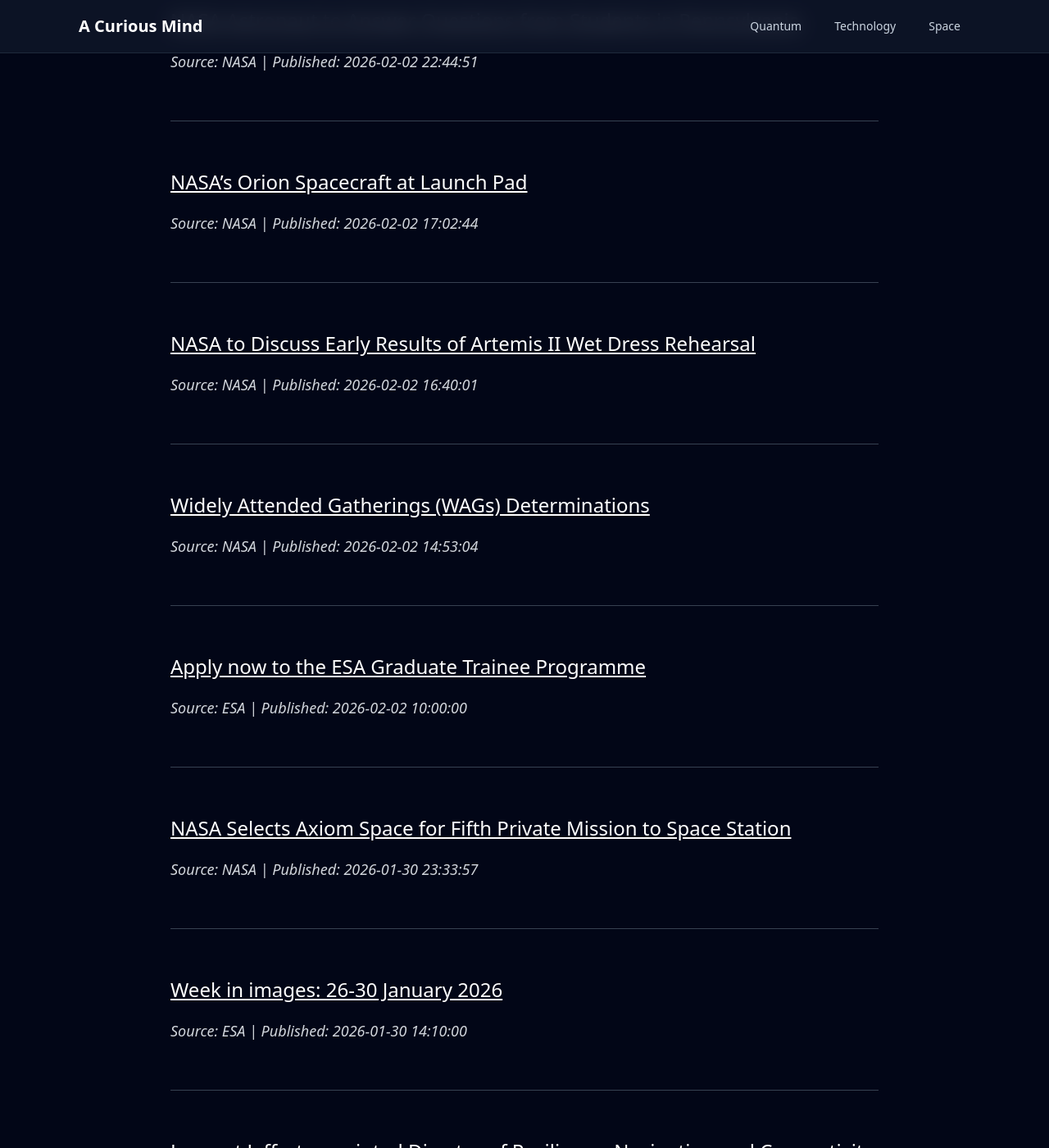
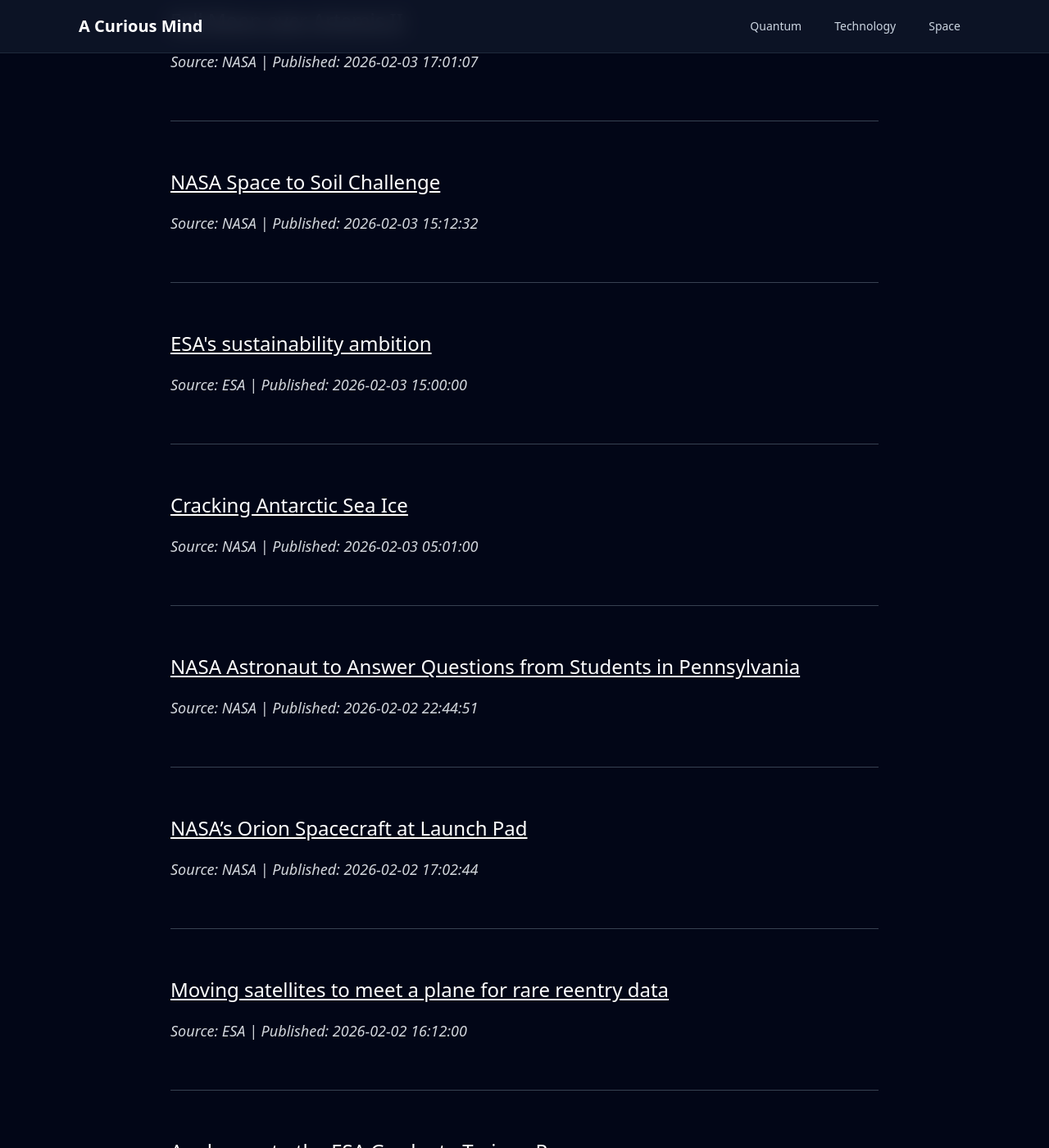
Before and after one commit to onehl7/onehl7.github.io, a Jekyll site: the page built from _posts/2025-11-22-space-updates.md, in a window 1280 px wide and 1400 px high, scrolled down 351 px. Shown: the whole window at 82% size. Built offline with Jekyll 4.4.1, drawn with Linux system fonts in a browser that asks for light colours; nearby versions of some CDN libraries; some of the changed text lies outside the part shown.

Commit message:
Update space news data

```diff
--- a/_data/space_news.json
+++ b/_data/space_news.json
@@ -1,4 +1,28 @@
 [
+  {
+    "source": "NASA",
+    "title": "Full Moon over Artemis II",
+    "link": "https://www.nasa.gov/image-article/full-moon-over-artemis-ii/",
+    "published": "2026-02-03 17:01:07"
+  },
+  {
+    "source": "NASA",
+    "title": "NASA Space to Soil Challenge",
+    "link": "https://www.nasa.gov/directorates/stmd/prizes-challenges-crowdsourcing-program/center-of-excellence-for-collaborative-innovation-coeci/nasa-space-to-soil-challenge/",
+    "published": "2026-02-03 15:12:32"
+  },
+  {
+    "source": "ESA",
+    "title": "ESA's sustainability ambition",
+    "link": "https://www.esa.int/ESA_Multimedia/Videos/2026/01/ESA_s_sustainability_ambition",
+    "published": "2026-02-03 15:00:00"
+  },
+  {
+    "source": "NASA",
+    "title": "Cracking Antarctic Sea Ice",
+    "link": "https://science.nasa.gov/earth/earth-observatory/cracking-antarctic-sea-ice/",
+    "published": "2026-02-03 05:01:00"
+  },
   {
     "source": "NASA",
     "title": "NASA Astronaut to Answer Questions from Students in Pennsylvania",
@@ -12,28 +36,16 @@
     "published": "2026-02-02 17:02:44"
   },
   {
-    "source": "NASA",
-    "title": "NASA to Discuss Early Results of Artemis II Wet Dress Rehearsal",
-    "link": "https://www.nasa.gov/news-release/nasa-to-discuss-early-results-of-artemis-ii-wet-dress-rehearsal/",
-    "published": "2026-02-02 16:40:01"
-  },
-  {
-    "source": "NASA",
-    "title": "Widely Attended Gatherings (WAGs) Determinations",
-    "link": "https://www.nasa.gov/organizations/nasa-ethics-advice-for-widely-attended-gatherings-wags/",
-    "published": "2026-02-02 14:53:04"
+    "source": "ESA",
+    "title": "Moving satellites to meet a plane for rare reentry data",
+    "link": "https://www.esa.int/Space_Safety/Space_Debris/Moving_satellites_to_meet_a_plane_for_rare_reentry_data",
+    "published": "2026-02-02 16:12:00"
   },
   {
     "source": "ESA",
     "title": "Apply now to the ESA Graduate Trainee Programme",
     "link": "https://www.esa.int/About_Us/Careers_at_ESA/Apply_now_to_the_ESA_Graduate_Trainee_Programme",
     "published": "2026-02-02 10:00:00"
-  },
-  {
-    "source": "NASA",
-    "title": "NASA Selects Axiom Space for Fifth Private Mission to Space Station",
-    "link": "https://www.nasa.gov/news-release/nasa-selects-axiom-space-for-fifth-private-mission-to-space-station/",
-    "published": "2026-01-30 23:33:57"
   },
   {
     "source": "ESA",
@@ -43,18 +55,6 @@
   },
   {
     "source": "ESA",
-    "title": "Laurent Jaffart appointed Director of Resilience, Navigation and Connectivity",
-    "link": "https://www.esa.int/Newsroom/Press_Releases/Laurent_Jaffart_appointed_Director_of_Resilience_Navigation_and_Connectivity",
-    "published": "2026-01-30 10:20:00"
-  },
-  {
-    "source": "ESA",
-    "title": "New satellite view of Tibet\u2019s tectonic clash",
-    "link": "https://www.esa.int/Applications/Observing_the_Earth/Copernicus/Sentinel-1/New_satellite_view_of_Tibet_s_tectonic_clash",
-    "published": "2026-01-30 10:00:00"
-  },
-  {
-    "source": "ESA",
     "title": "\u03b5psilon",
     "link": "https://www.esa.int/Science_Exploration/Human_and_Robotic_Exploration/epsilon",
     "published": "2026-01-21 12:54:00"
```
